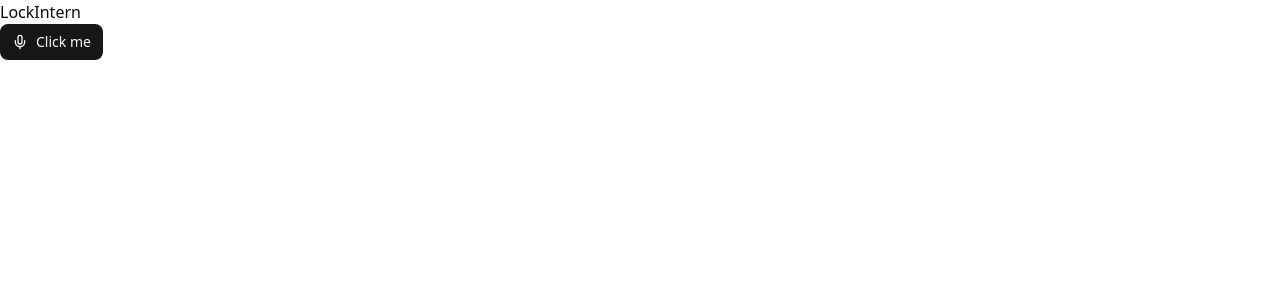
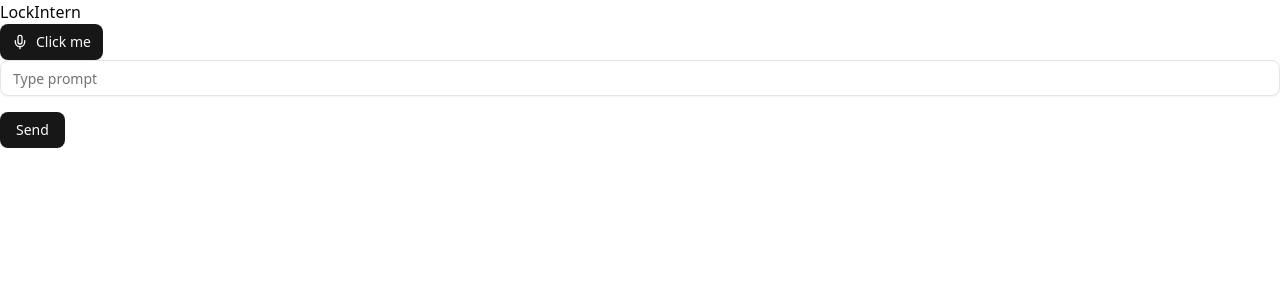
Before and after one commit to tiwoah/lockintern, a Next.js app: page / in a window 1280 px wide. Shown: the top 300 px of the page. Built offline with nearby package versions, Linux system fonts and the light colour scheme.

Commit message:
feat: use gemini AI

```diff
--- /dev/null
+++ b/app/api/generate/route.ts
@@ -0,0 +1,12 @@
+import { NextRequest, NextResponse } from "next/server";
+import { generateText } from "@/lib/gemini";
+
+export async function POST(request: NextRequest) {
+  try {
+    const { prompt } = (await request.json()) as { prompt: string };
+    const text = await generateText(prompt);
+    return NextResponse.json({ text });
+  } catch (error: any) {
+    return NextResponse.json({ error: error.message }, { status: 500 });
+  }
+}
--- a/app/page.tsx
+++ b/app/page.tsx
@@ -1,3 +1,4 @@
+import Example from "@/components/example";
 import { Button } from "@/components/ui/button";
 import { Mic } from "lucide-react";
 
@@ -9,6 +10,7 @@
         <Mic />
         Click me
       </Button>
+      <Example />
     </div>
   );
 }
--- /dev/null
+++ b/components/example.tsx
@@ -0,0 +1,29 @@
+"use client";
+
+import { useState } from "react";
+import { Button } from "@/components/ui/button";
+import { Input } from "@/components/ui/input";
+import { askGemini } from "@/utils/askGemini";
+
+export default function Example() {
+  const [input, setInput] = useState<string>("");
+  const [result, setResult] = useState<string>("");
+
+  async function handleSubmit() {
+    if (!input.trim()) return;
+    const text = await askGemini(input);
+    setResult(text);
+  }
+
+  return (
+    <div className="space-y-4">
+      <Input
+        value={input}
+        onChange={(e) => setInput(e.target.value)}
+        placeholder="Type prompt"
+      />
+      <Button onClick={handleSubmit}>Send</Button>
+      {result && <pre className="whitespace-pre-wrap">{result}</pre>}
+    </div>
+  );
+}
--- /dev/null
+++ b/lib/gemini.ts
@@ -0,0 +1,12 @@
+import { GoogleGenAI } from "@google/genai";
+
+export async function generateText(prompt: string) {
+  const ai = new GoogleGenAI({ apiKey: process.env.GEMINI_API_KEY! });
+
+  const response = await ai.models.generateContent({
+    model: "gemini-2.5-flash",
+    contents: prompt,
+  });
+
+  return response.text;
+}
--- a/package.json
+++ b/package.json
@@ -9,6 +9,7 @@
     "lint": "eslint"
   },
   "dependencies": {
+    "@google/genai": "^1.41.0",
     "@hookform/resolvers": "^5.2.2",
     "class-variance-authority": "^0.7.1",
     "clsx": "^2.1.1",
--- /dev/null
+++ b/utils/askGemini.ts
@@ -0,0 +1,10 @@
+export async function askGemini(prompt: string): Promise<string> {
+  const res = await fetch("/api/generate", {
+    method: "POST",
+    headers: { "Content-Type": "application/json" },
+    body: JSON.stringify({ prompt }),
+  });
+
+  const data = await res.json();
+  return data.text;
+}
```
Also changed, not shown: 1 other file (tests, documents, lock files or other folders).
